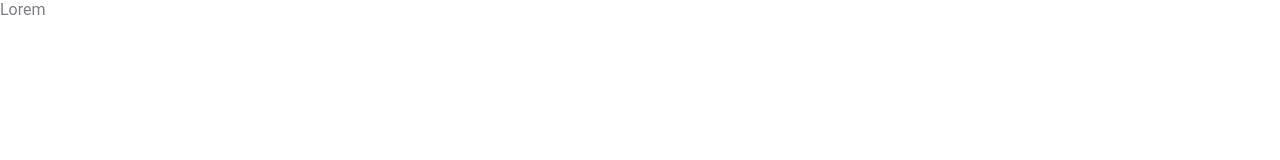
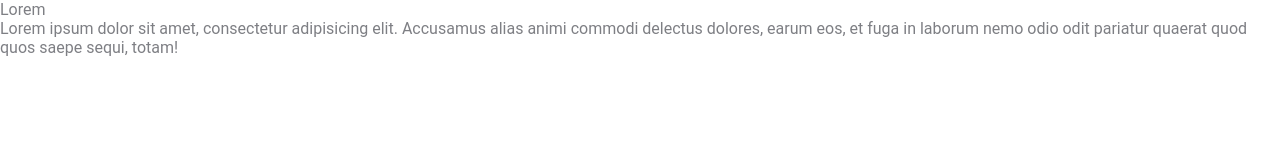
Before and after one commit to davron1/wpress, a plain HTML site: page index.html in a window 1280 px wide. Drawn offline with Linux system fonts and the light colour scheme.

Commit message:
second comit 2

```diff
--- a/index.html
+++ b/index.html
@@ -8,5 +8,8 @@
 </head>
 <body>
     <h1>Lorem</h1>
+    <main>
+        Lorem ipsum dolor sit amet, consectetur adipisicing elit. Accusamus alias animi commodi delectus dolores, earum eos, et fuga in laborum nemo odio odit pariatur quaerat quod quos saepe sequi, totam!
+    </main>
 </body>
 </html>
```
